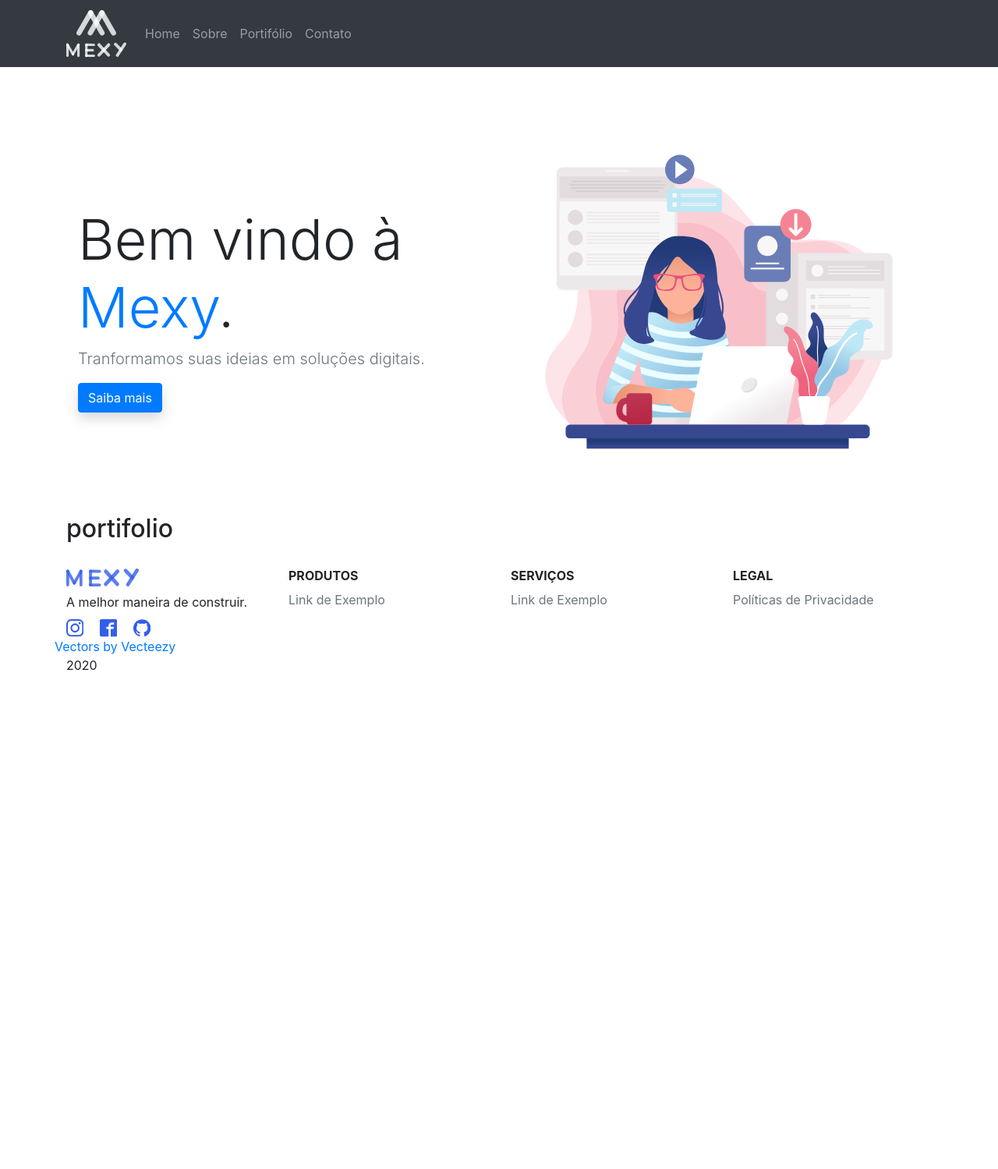
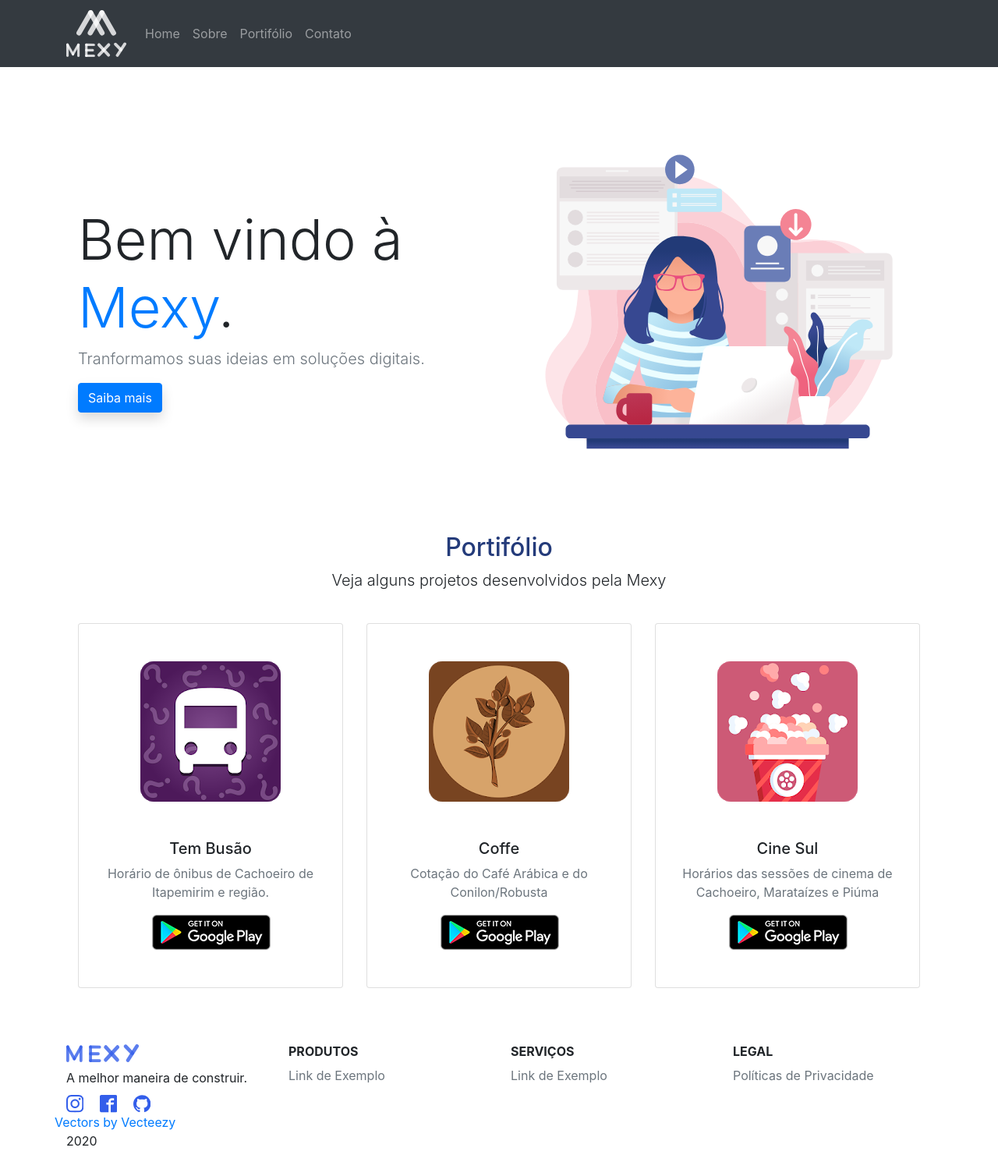
Before and after one commit to MexyApps/site2, a Jekyll site: the page built from index.html, in a window 1280 px wide. Shown: the whole page at 78% size. Built offline with Jekyll 4.4.1, drawn with Linux system fonts in a browser that asks for light colours; before the commit the page ends 900 px from its top, so only the background shows below that.

Commit message:
criacao estrura de portifolio

```diff
--- /dev/null
+++ b/_data/apps.yml
@@ -0,0 +1,16 @@
+- nome: Tem Busão
+  descricao: Horário de ônibus de Cachoeiro de Itapemirim e região.
+  icone: /assets/img/aplicativos/tembusao.png
+  googleplay: https://play.google.com/store/apps/details?id=br.com.aiker.tembusao
+
+
+- nome: Coffe
+  descricao: Cotação do Café Arábica e do Conilon/Robusta
+  icone: /assets/img/aplicativos/coffe.png
+  googleplay: https://play.google.com/store/apps/details?id=br.com.aiker.cotacaocafe
+
+
+- nome: Cine Sul
+  descricao: Horários das sessões de cinema de Cachoeiro, Marataízes e Piúma
+  icone: /assets/img/aplicativos/cinesul.png
+  googleplay: https://play.google.com/store/apps/details?id=br.com.aiker.cinesul
--- a/_includes/footer.html
+++ b/_includes/footer.html
@@ -1,4 +1,4 @@
-<footer class="pt-4 py-8 py-md-11 bg-gray-200">
+<footer class="py-4 py-8 py-md-11 bg-gray-200">
     <div class="container">
         <div class="row">
             <div class="col-12 col-md-3">
--- a/_layouts/default.html
+++ b/_layouts/default.html
@@ -4,7 +4,7 @@
   <body>
     {% include svg-symbols.html %}
     {% include header.html %}
-    <main class="container text-justify pt-4">
+    <main class="container text-justify py-4">
     {{ content}}
     </main>
     {% include footer.html %}
--- /dev/null
+++ b/_sass/_portifolio.scss
@@ -0,0 +1,15 @@
+.portifolio {
+
+    .title {
+        color: $primary;
+    }
+
+    .card-hover {
+        transition: all 0.5s;
+
+        &:hover {
+            transform: translateY(-1rem);
+            box-shadow: 0 1rem 3rem rgba(31, 45, 61, 0.125);
+        }
+    }
+}
--- /dev/null
+++ b/_sass/_variables.scss
@@ -0,0 +1 @@
+$primary: #243b7a;
--- a/_sass/main.scss
+++ b/_sass/main.scss
@@ -1,4 +1,7 @@
 @import "bootstrap/bootstrap";
+@import "variables";
+@import "portifolio";
+
 
 .footer-brand {
     height: 1.4rem;
--- a/index.html
+++ b/index.html
@@ -2,7 +2,7 @@
 layout: default
 title: "Home"
 ---
-<section class="pt-4">
+<section class="py-4">
     <div class="container">
         <div class="row align-items-center">
             <div class="col-12 col-md-5 col-lg-6 order-md-2">
@@ -32,6 +32,33 @@
     </div>
 </section>
 
-<section id="portifolio">
-    <h2>portifolio</h2>
+
+
+<section id="portifolio" class="portifolio ">
+    <div class="container">
+        <div class="text-center pb-4 ">
+            <h2 class="title">Portifólio</h2>
+            <p class="lead">Veja alguns projetos desenvolvidos pela Mexy</p>
+        </div>
+        <div class="row">
+            {% for app in site.data.apps %}
+            <div class="col-lg-4 col-sm-6 mb-4">
+                <div class="card text-center card-hover">
+                    <div class="px-4 py-5">
+                        <img src="{{ app.icone }}"
+                            alt="Ícone do aplicativo {{ app.nome }}">
+                    </div>
+                    <div class="px-4 pb-5">
+                        <h5>{{ app.nome }}</h5>
+                        <p class="text-muted">{{ app.descricao }}</p>
+                        <a href="{{ app.googleplay }}" target="_blank">
+                            <img src="/assets/img/googleplay-badge.png"
+                                alt="">
+                        </a>
+                    </div>
+                </div>
+            </div>
+            {% endfor %}
+        </div>
+    </div>
 </section>
```
Also changed, not shown: assets/img/aplicativos/cinesul.png (added), assets/img/aplicativos/coffe.png (added), assets/img/aplicativos/tembusao.png (added), assets/img/googleplay-badge.png (added).
